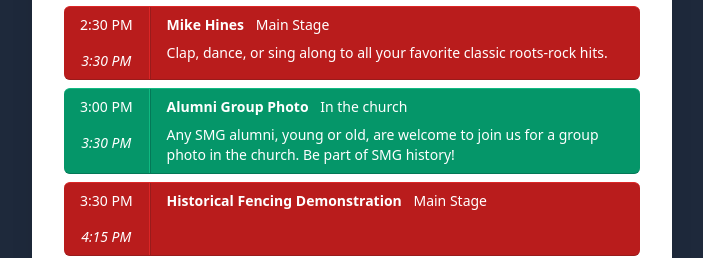
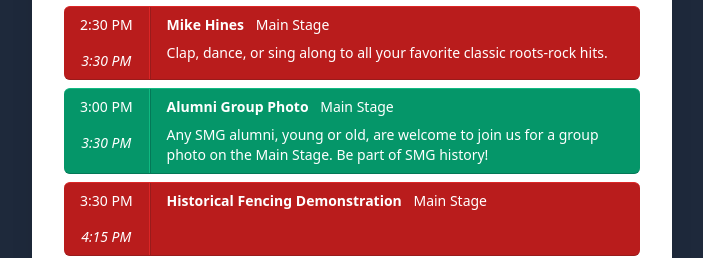
Before and after one commit to ktbartholomew/gorettifest.com, a Next.js app: page /schedule in a window 1280 px wide. Shown: the part 1610-1868 px from the top of the page, without its empty margins (288-991 px from the left). Built offline with nearby package versions, Linux system fonts and the light colour scheme; a web font is replaced by a local one.

Commit message:
Move alumni photo to Main Stage

```diff
--- a/app/schedule/page.tsx
+++ b/app/schedule/page.tsx
@@ -170,9 +170,9 @@ const schedule: ScheduleItem[] = [
     startTime: new Date("2026-10-03T15:00:00-05:00"),
     endTime: new Date("2026-10-03T15:30:00-05:00"),
     title: "Alumni Group Photo",
-    location: "In the church",
+    location: "Main Stage",
     description:
-      "Any SMG alumni, young or old, are welcome to join us for a group photo in the church. Be part of SMG history!",
+      "Any SMG alumni, young or old, are welcome to join us for a group photo on the Main Stage. Be part of SMG history!",
     category: ScheduleItemCategory.TERTIARY,
   },
   {
```
